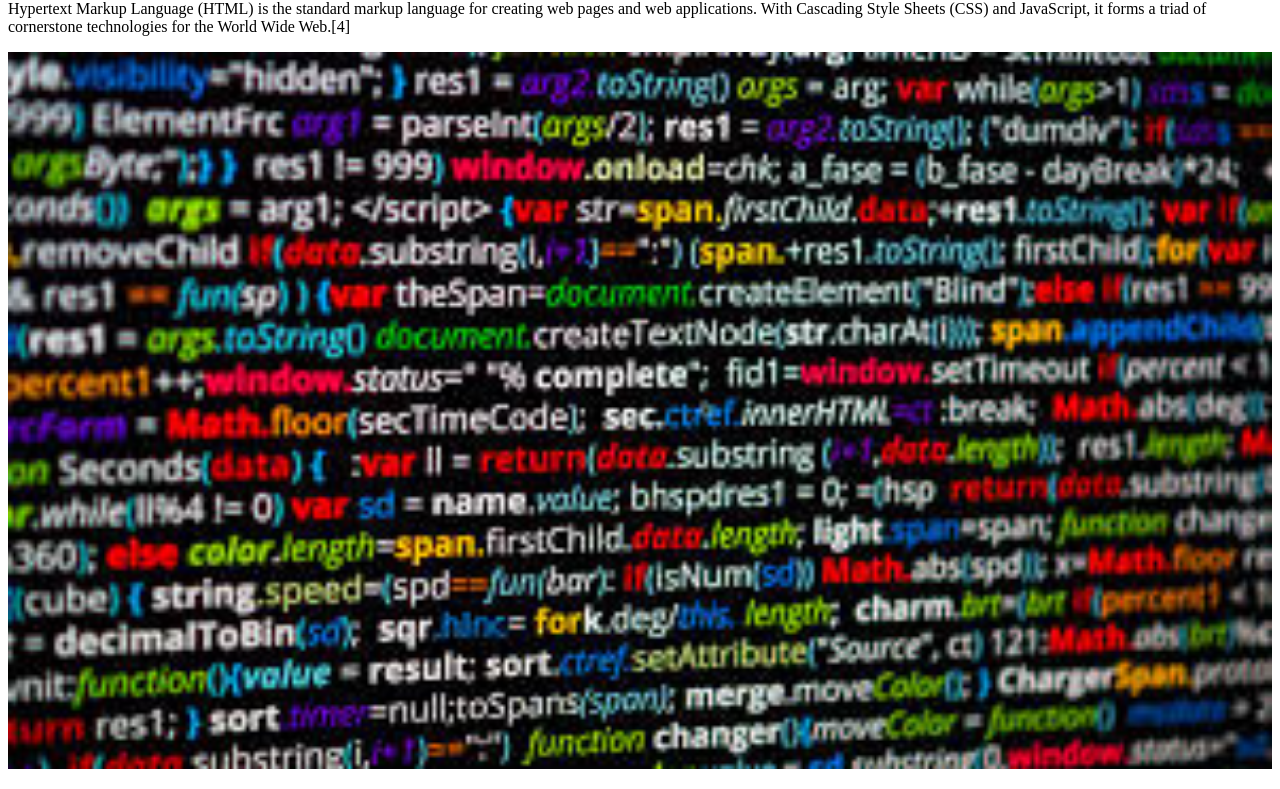
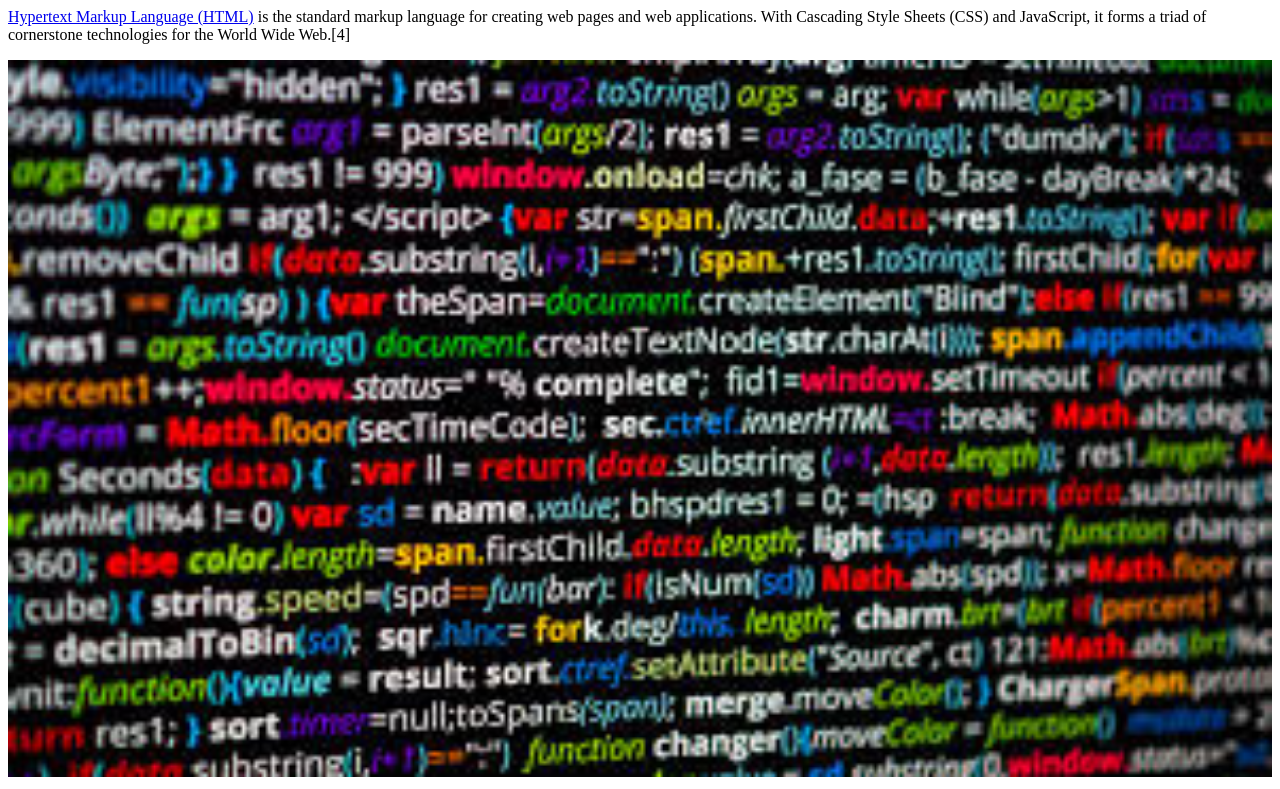
Before and after one commit to sport0102/privacy, a plain HTML site: page home.html in a window 1280 px wide. Shown: the part 151-940 px from the top of the page. Drawn offline with Linux system fonts and the light colour scheme.

Commit message:
<a> 태그

```diff
--- a/home.html
+++ b/home.html
@@ -1,4 +1,4 @@
-
+<!doctype html>
 <html>
 <head>
 <title>WEB1 - html</title>
@@ -12,7 +12,7 @@
 </ol>
 <h1>HTML이란 무엇인가?</h1>
 <P>
-  Hypertext Markup Language (HTML) is the standard markup language for creating web pages and web applications. With Cascading Style Sheets (CSS) and JavaScript, it forms a triad of cornerstone technologies for the World Wide Web.[4]
+  <a href="https://www.w3.org/TR/html51/" target="_blank" title="html5 specification">Hypertext Markup Language (HTML)</a> is the standard markup language for creating web pages and web applications. With Cascading Style Sheets (CSS) and JavaScript, it forms a triad of cornerstone technologies for the World Wide Web.[4]
 </p>
 <img src="coding.jpg" width="100%">
 </body>
```
